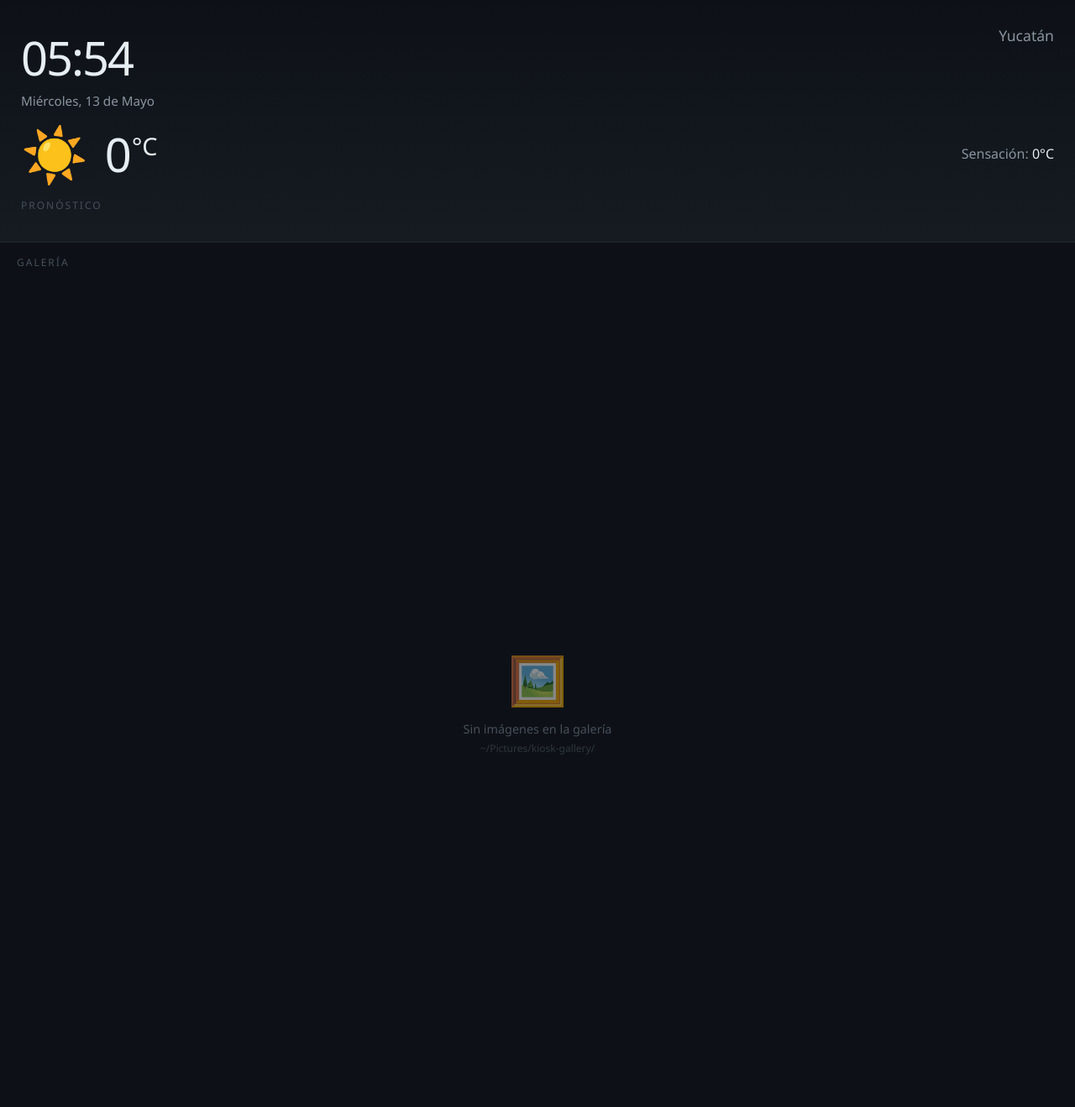
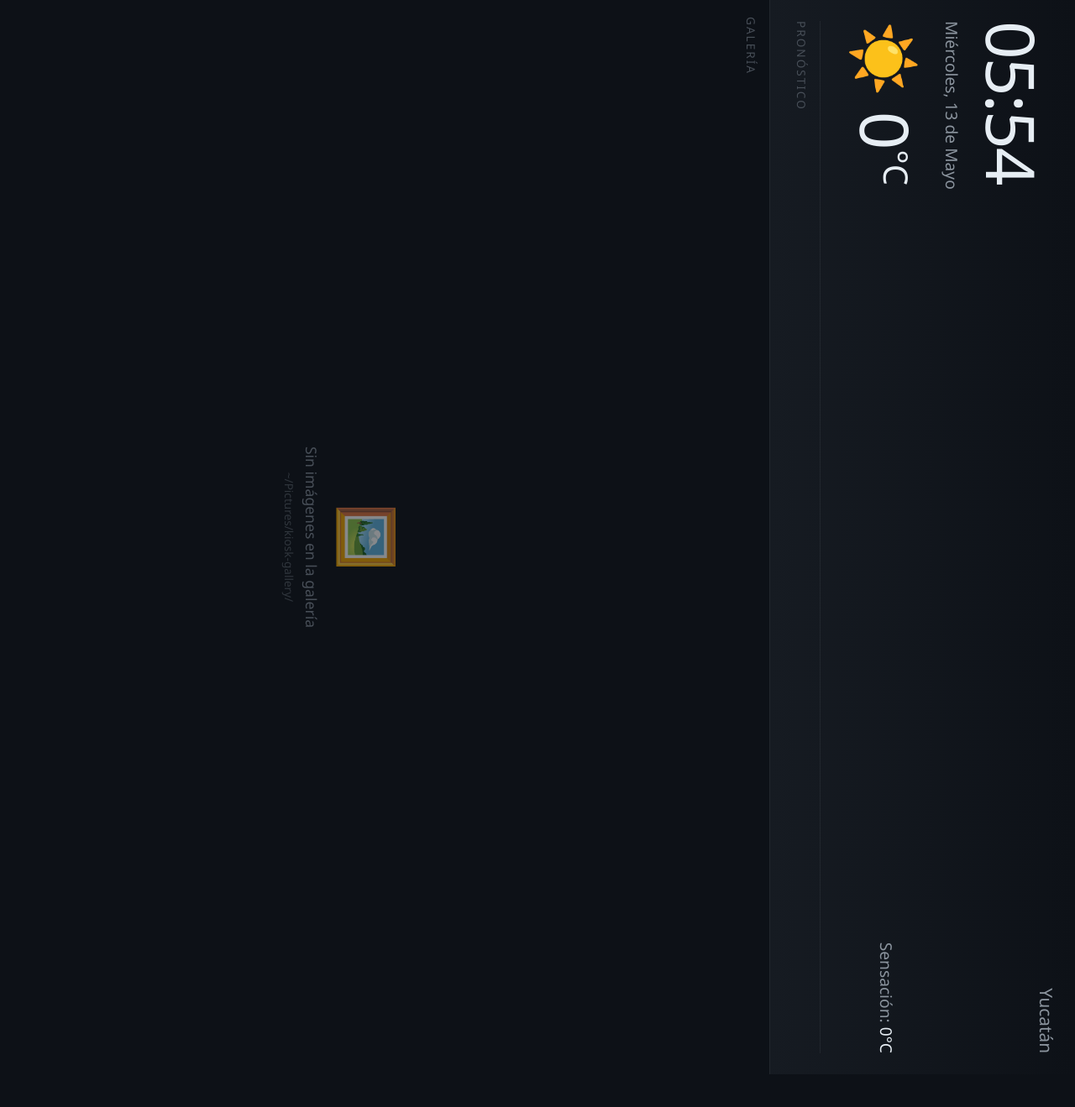
Before and after one commit to djcrespo/monitor-raspi, a Flask app: page / in a window 1280 px wide. Shown: the top 1319 px of the page at 84% size. Run offline with Flask 3, Linux system fonts and the light colour scheme; data that the repository does not hold is empty.

Commit message:
fix bugs

```diff
--- a/app/static/style.css
+++ b/app/static/style.css
@@ -4,13 +4,25 @@
     box-sizing: border-box;
 }
 
-html, body {
+html {
     width: 100%;
     height: 100%;
     overflow: hidden;
     background: #0d1117;
+}
+
+body {
+    width: 100vh;
+    height: 100vw;
+    overflow: hidden;
+    background: #0d1117;
     color: #e6edf3;
     font-family: 'Segoe UI', system-ui, -apple-system, sans-serif;
+    transform: translateX(100vw) rotate(90deg);
+    transform-origin: top left;
+    position: fixed;
+    top: 0;
+    left: 0;
 }
 
 .dashboard {
@@ -22,7 +34,9 @@ html, body {
 
 .clima-seccion {
     flex: 0 0 auto;
-    padding: 30px 25px 20px;
+    padding: 20px 25px 15px;
+    display: flex;
+    flex-direction: column;
     border-bottom: 1px solid #21262d;
     background: linear-gradient(180deg, #0d1117 0%, #161b22 100%);
 }
@@ -31,24 +45,24 @@ html, body {
     display: flex;
     justify-content: space-between;
     align-items: flex-start;
-    margin-bottom: 15px;
+    margin-bottom: 10px;
 }
 
 .reloj {
-    font-size: 3.5rem;
+    font-size: 5rem;
     font-weight: 200;
     letter-spacing: -2px;
     color: #e6edf3;
 }
 
 .fecha {
-    font-size: 0.95rem;
+    font-size: 1.2rem;
     color: #8b949e;
     margin-top: 4px;
 }
 
 .ciudad {
-    font-size: 1.1rem;
+    font-size: 1.3rem;
     color: #8b949e;
     text-align: right;
 }
@@ -56,28 +70,28 @@ html, body {
 .clima-actual {
     display: flex;
     align-items: center;
-    gap: 20px;
-    margin-bottom: 15px;
+    gap: 18px;
+    margin-bottom: 12px;
 }
 
 .icono-grande {
-    font-size: 4rem;
+    font-size: 4.5rem;
     line-height: 1;
 }
 
 .temp-principal {
-    font-size: 3.5rem;
+    font-size: 5rem;
     font-weight: 300;
 }
 
 .temp-principal span {
-    font-size: 1.8rem;
+    font-size: 2.5rem;
     font-weight: 400;
     vertical-align: super;
 }
 
 .sensacion {
-    font-size: 1rem;
+    font-size: 1.2rem;
     color: #8b949e;
     margin-left: auto;
 }
@@ -86,12 +100,18 @@ html, body {
     color: #e6edf3;
 }
 
+.divisor {
+    height: 1px;
+    background: #21262d;
+    margin: 12px 0;
+}
+
 .titulo-seccion {
-    font-size: 0.75rem;
+    font-size: 0.85rem;
     text-transform: uppercase;
     letter-spacing: 2px;
     color: #484f58;
-    margin-bottom: 10px;
+    margin-bottom: 8px;
 }
 
 .pronostico {
@@ -156,21 +176,21 @@ html, body {
 }
 
 .galeria-header {
-    padding: 15px 20px 10px;
+    padding: 12px 20px 8px;
     display: flex;
     justify-content: space-between;
     align-items: center;
 }
 
 .galeria-titulo {
-    font-size: 0.75rem;
+    font-size: 0.85rem;
     text-transform: uppercase;
     letter-spacing: 2px;
     color: #484f58;
 }
 
 .galeria-num {
-    font-size: 0.8rem;
+    font-size: 0.85rem;
     color: #484f58;
 }
 
@@ -206,17 +226,17 @@ html, body {
 }
 
 .sin-imagenes-icono {
-    font-size: 3.5rem;
+    font-size: 4rem;
     margin-bottom: 12px;
     opacity: 0.5;
 }
 
 .sin-imagenes-texto {
-    font-size: 0.9rem;
+    font-size: 1.1rem;
 }
 
 .sin-imagenes-ruta {
-    font-size: 0.75rem;
+    font-size: 0.85rem;
     color: #30363d;
     margin-top: 5px;
 }
--- a/app/templates/index.html
+++ b/app/templates/index.html
@@ -3,19 +3,17 @@
 <head>
     <meta charset="UTF-8">
     <meta name="viewport" content="width=device-width, initial-scale=1.0">
+    <meta name="google" content="notranslate">
     <title>Monitor Kiosk</title>
     <link rel="stylesheet" href="/static/style.css">
 </head>
 <body>
-    <div id="error-banner"></div>
-
     <div class="dashboard">
         <div class="clima-seccion">
             <div class="header">
                 <div>
                     <div id="reloj" class="reloj">--:--</div>
                     <div id="fecha" class="fecha"></div>
-                    <div id="actualizando" class="actualizando"></div>
                 </div>
                 <div id="ciudad-display" class="ciudad"></div>
             </div>
@@ -43,8 +41,6 @@
         </div>
     </div>
 
-    <div class="estado">Actualizado</div>
-
     <script src="/static/app.js"></script>
 </body>
 </html>
```
Also changed, not shown: other parts of app/static/style.css (+12 -12 lines), 1 other file.
